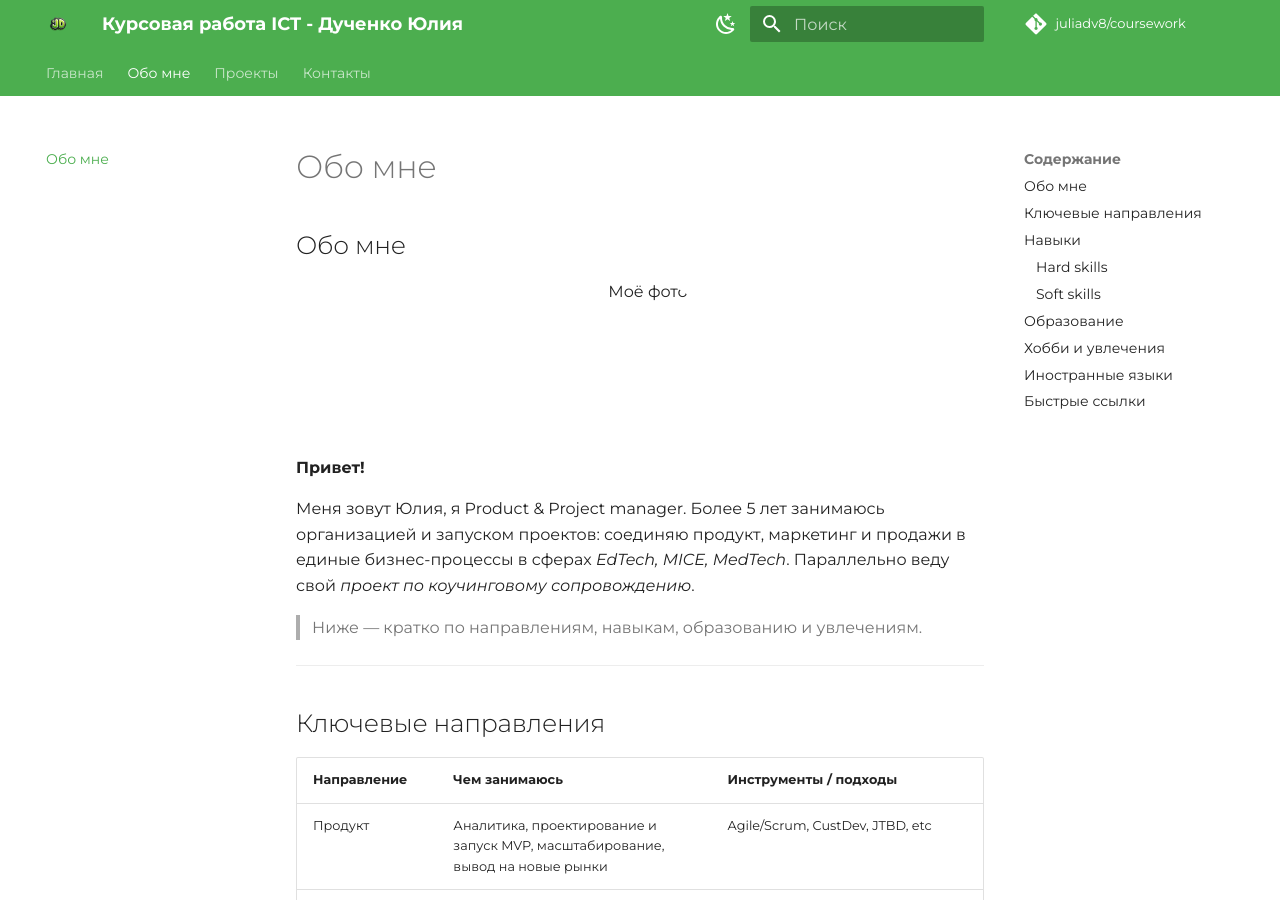
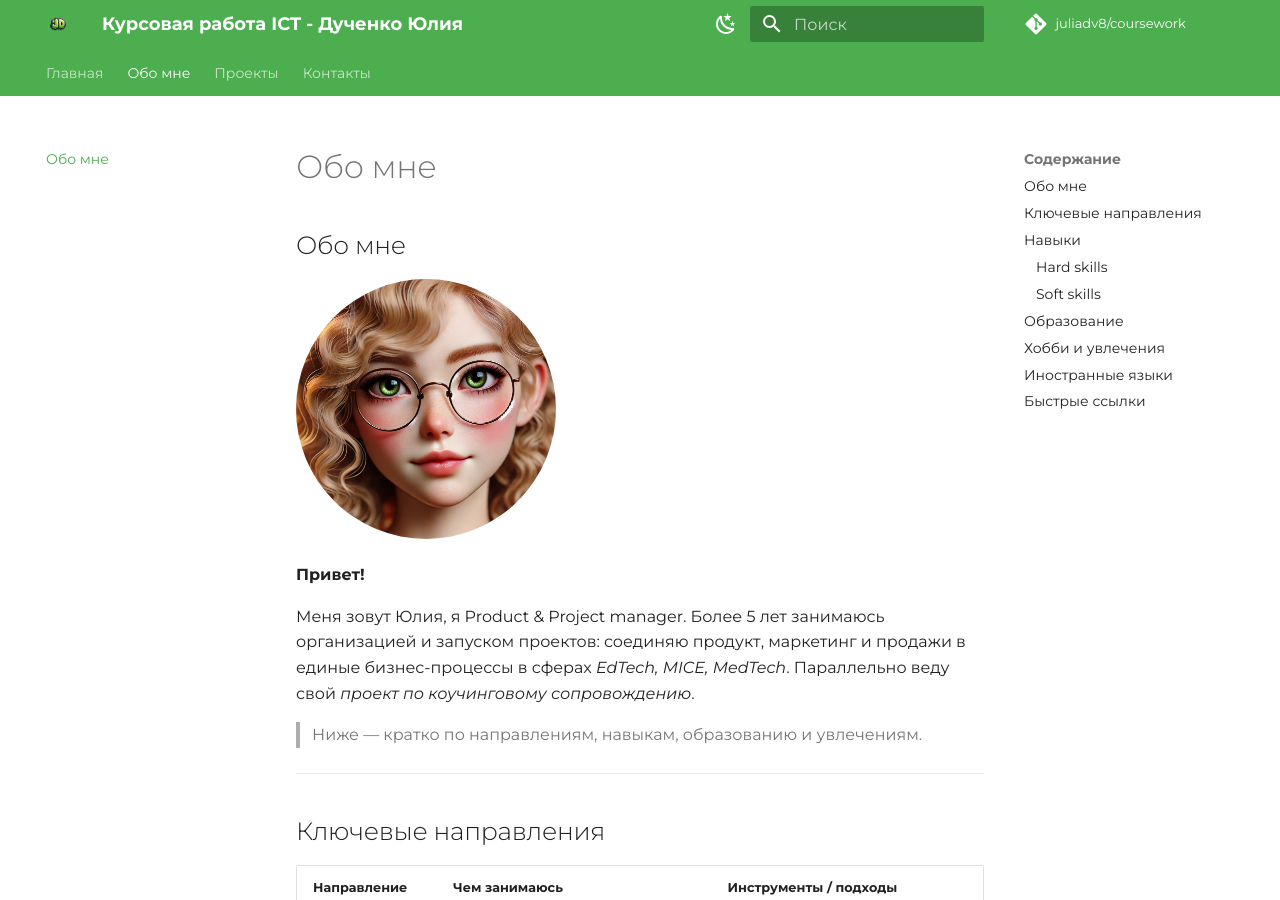
Before and after one commit to juliadv8/coursework, an MkDocs documentation site: the page built from docs/about.md, in a window 1280 px wide and 900 px high. Built offline with MkDocs 1.6.1 and Material for MkDocs 9.7.7, drawn with Linux system fonts in a browser that asks for light colours; comment, search, counter and statistics services are not loaded.

Commit message:
Update about.md

```diff
--- a/docs/about.md
+++ b/docs/about.md
@@ -1,17 +1,6 @@
 ## Обо мне
 
-<div>
-<figure style="text-align:center" markdown>
-  <img
-    src="images/profile.jpg"
-    alt="Моё фото"
-    width="160"
-    height="160"
-    style="border-radius:50%; object-fit:cover; display:inline-block;"
-    loading="lazy"
-  >
-</figure>
-</div>
+![Моё фото](images/profile.jpg){ style="border-radius:50%; width:260px; height:260px; object-fit:cover;" loading="lazy" }
 
 **Привет!**
 
```
